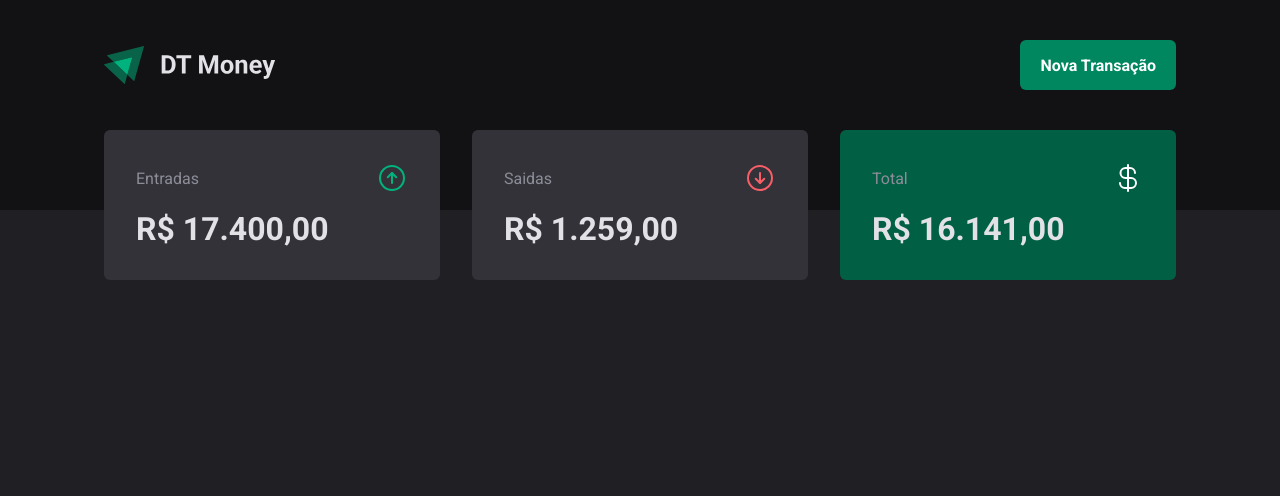
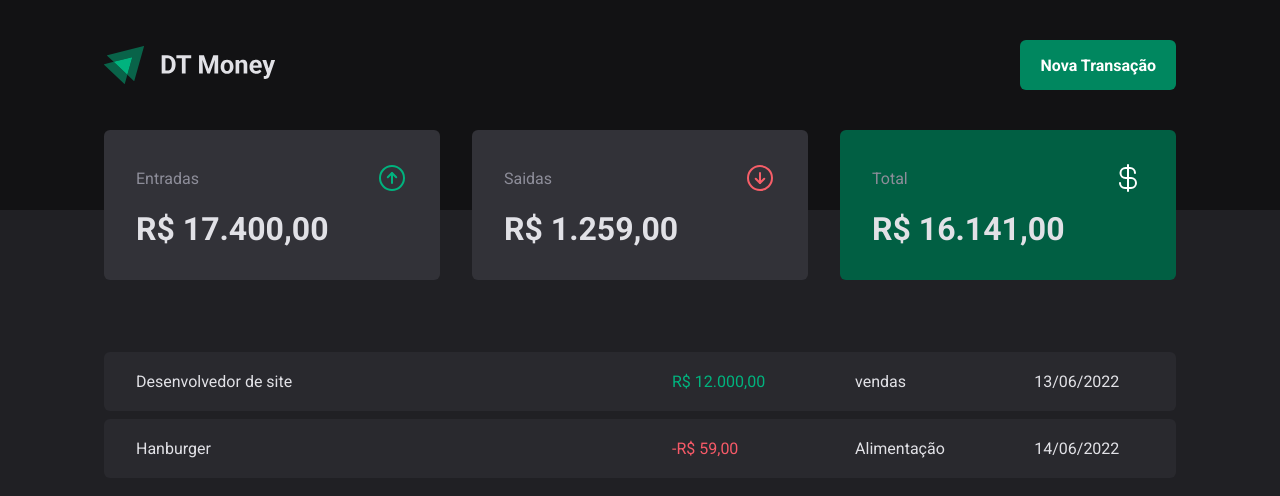
Before and after one commit to Mraimundo/DT-Money, a React (Vite) app: page / in a window 1280 px wide. Shown: the top 496 px of the page. Built offline with nearby package versions, Linux system fonts and the light colour scheme.

Commit message:
feat: Add Transaction Table component

```diff
--- a/src/pages/Transactions/index.tsx
+++ b/src/pages/Transactions/index.tsx
@@ -1,11 +1,40 @@
 import { Header } from "../../components/Header";
 import { Summary } from "../../components/Summery";
+import { TransactionContainer, TransactionTable, PriceHighlight } from "./styled";
+
 
 export function Transactions() {
   return (
     <div>
       <Header/>
       <Summary/>
+
+      <TransactionContainer>
+        <TransactionTable>
+          <tbody>
+            <tr>
+              <td width="50%">Desenvolvedor de site</td>
+              <td>
+                <PriceHighlight variant="income">
+                  R$ 12.000,00
+                </PriceHighlight>
+              </td>
+              <td>vendas</td>
+              <td>13/06/2022</td>
+            </tr>
+            <tr>
+              <td width="50%">Hanburger</td>
+              <td>
+                <PriceHighlight variant="outcome">
+                  -R$ 59,00
+                </PriceHighlight>
+              </td>
+              <td>Alimentação</td>
+              <td>14/06/2022</td>
+            </tr>
+          </tbody>
+        </TransactionTable>
+      </TransactionContainer>
     </div>
   )
 }
--- a/src/pages/Transactions/styled.ts
+++ b/src/pages/Transactions/styled.ts
@@ -0,0 +1,38 @@
+import { styled } from "styled-components";
+
+export const TransactionContainer = styled.main`
+  width: 100%;
+  max-width: 1120px;
+  margin: 4rem auto 0;
+  padding: 0 1.5rem;
+`;
+
+export const TransactionTable = styled.table`
+  width: 100%;
+  border-collapse: separate;
+  border-spacing: 0 0.5rem;
+  /* margin-top: 1.5rem; */
+
+  td {
+    padding: 1.25rem 2rem;
+    background: ${props => props.theme["gray-700"]};
+
+    &:first-child {
+      border-top-left-radius: 6px;
+      border-bottom-left-radius: 6px;
+    }
+
+    &:last-child {
+      border-top-right-radius: 6px;
+      border-bottom-right-radius: 6px;
+    }
+  }
+`;
+
+interface PriceHighlightProps {
+  variant: "income" | "outcome"
+}
+
+export const PriceHighlight = styled.span<PriceHighlightProps>`
+  color: ${props => props.variant === "income" ? props.theme["green-300"] : props.theme["red-300"]}
+`;
```
